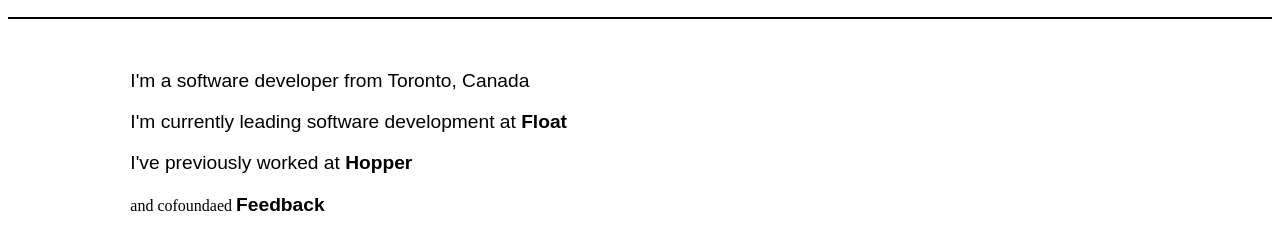
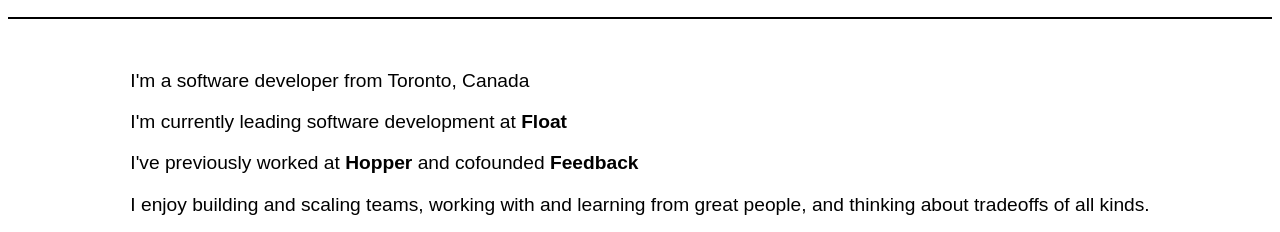
Before and after one commit to davefreiman/davidfreiman.ca, a plain HTML site: page index.html in a window 1280 px wide. Shown: the part 103-335 px from the top of the page. Drawn offline with Linux system fonts and the light colour scheme.

Commit message:
Update index.html

```diff
--- a/index.html
+++ b/index.html
@@ -26,7 +26,7 @@
     <div class="main__about">
         <p>I'm a software developer from Toronto, Canada</p>
         <p>I'm currently leading software development at <a class="text-link" href="https://www.floatcard.com.com/">Float</a></p>
-        <p>I've previously worked at <a class="text-link" href="https://www.hopper.com/">Hopper</a></p> and cofoundaed <a class="text-link" href="https://www.feedbackapp.ca/" target="_blank">Feedback</a></p>
+        <p>I've previously worked at <a class="text-link" href="https://www.hopper.com/">Hopper</a> and cofounded <a class="text-link" href="https://www.feedbackapp.ca/" target="_blank">Feedback</a></p>
         <p>I enjoy building and scaling teams, working with and learning from great people, and thinking about tradeoffs of all kinds.</p>
         <p>I also like food and get along well with dogs</p>
     </div>
```
